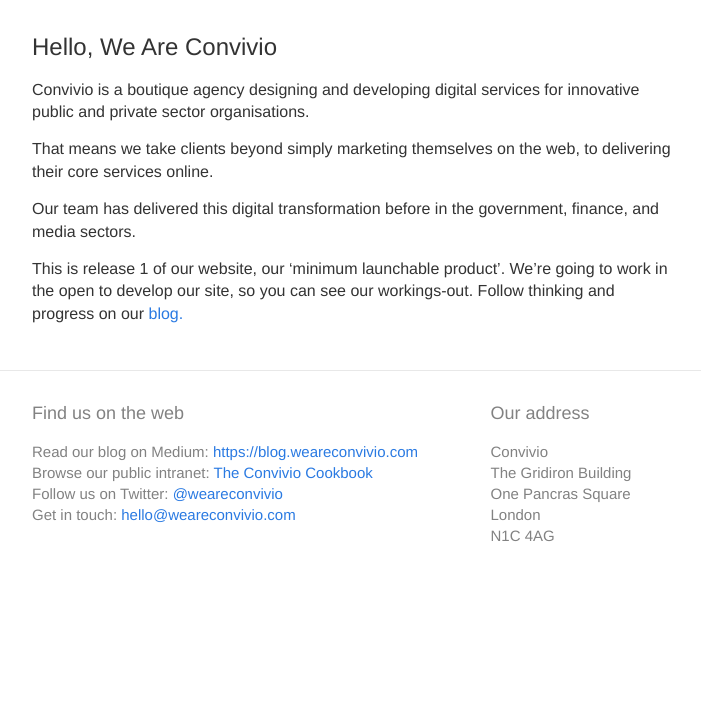
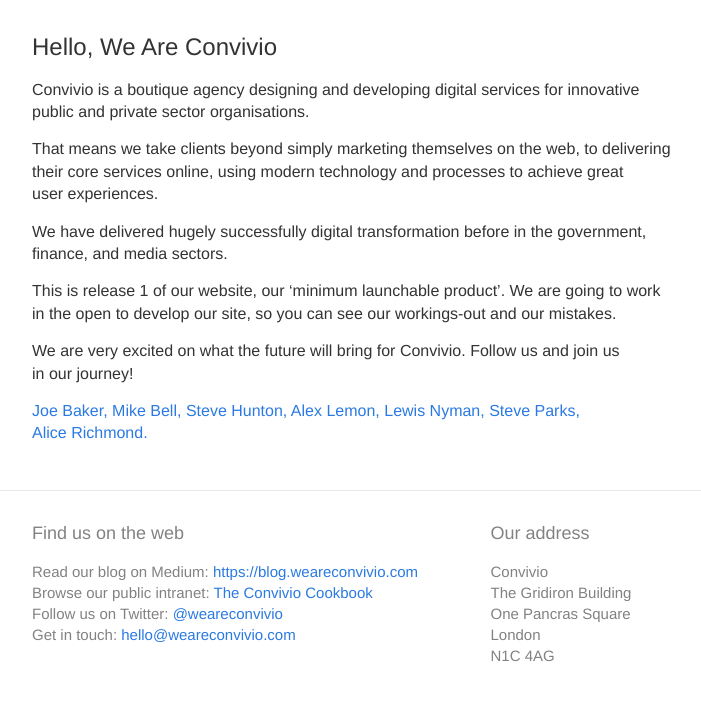
Before and after one commit to crablab/Convivio-Site, a Jekyll site: the page built from index.md, in a window 1280 px wide. Shown: the top 701 px of the page, without its empty margins (288-989 px from the left). Built offline with Jekyll 4.4.1, drawn with Linux system fonts in a browser that asks for light colours.

Commit message:
Some tweaks to content for the benefit of SEO keywords.

```diff
--- a/_sass/_layout.scss
+++ b/_sass/_layout.scss
@@ -226,3 +226,10 @@
 .convivio-red {
   color: $convivio-red;
 }
+
+// Only displays when you hit the max width of the site, initially created to prevent paragraph widows.
+.only-full-width {
+  @include media-query($content-width) {
+    display: none;
+  }
+}
--- a/index.md
+++ b/index.md
@@ -5,8 +5,12 @@
 
 Convivio is a boutique agency designing and developing digital services for innovative public and private sector organisations.
 
-That means we take clients beyond simply marketing themselves on the web, to delivering their core services online.
+That means we take clients beyond simply marketing themselves on the web, to delivering their core services online, using modern technology and processes to achieve great <br class="only-full-width" />user experiences.
 
-Our team has delivered this digital transformation before in the government, finance, and media sectors.
+We have delivered hugely successfully digital transformation before in the government, finance, and media sectors.
 
-This is release 1 of our website, our ‘minimum launchable product’. We're going to work in the open to develop our site, so you can see our workings-out. Follow thinking and progress on our <a href="https://blog.weareconvivio.com" target="_blank">blog.</a>
+This is release 1 of our website, our ‘minimum launchable product’. We are going to work in the open to develop our site, so you can see our workings-out and our mistakes.
+
+We are very excited on what the future will bring for Convivio. Follow us and join us <br class="only-full-width" />in our journey!
+
+<a href="https://twitter.com/joesb" target="_blank">Joe Baker,</a> <a href="https://twitter.com/mikebell_"  target="_blank">Mike Bell,</a> <a href="https://twitter.com/SteveHunton" target="_blank">Steve Hunton,</a> <a href="https://twitter.com/Lemonosity" target="_blank">Alex Lemon,</a> <a href="https://twitter.com/lewisnyman" target="_blank">Lewis Nyman,</a> <a href="https://twitter.com/steveparks" target="_blank">Steve Parks,</a> <br class="only-full-width" /><a href="https://twitter.com/aliceyerichmond">Alice Richmond.</a>
```
